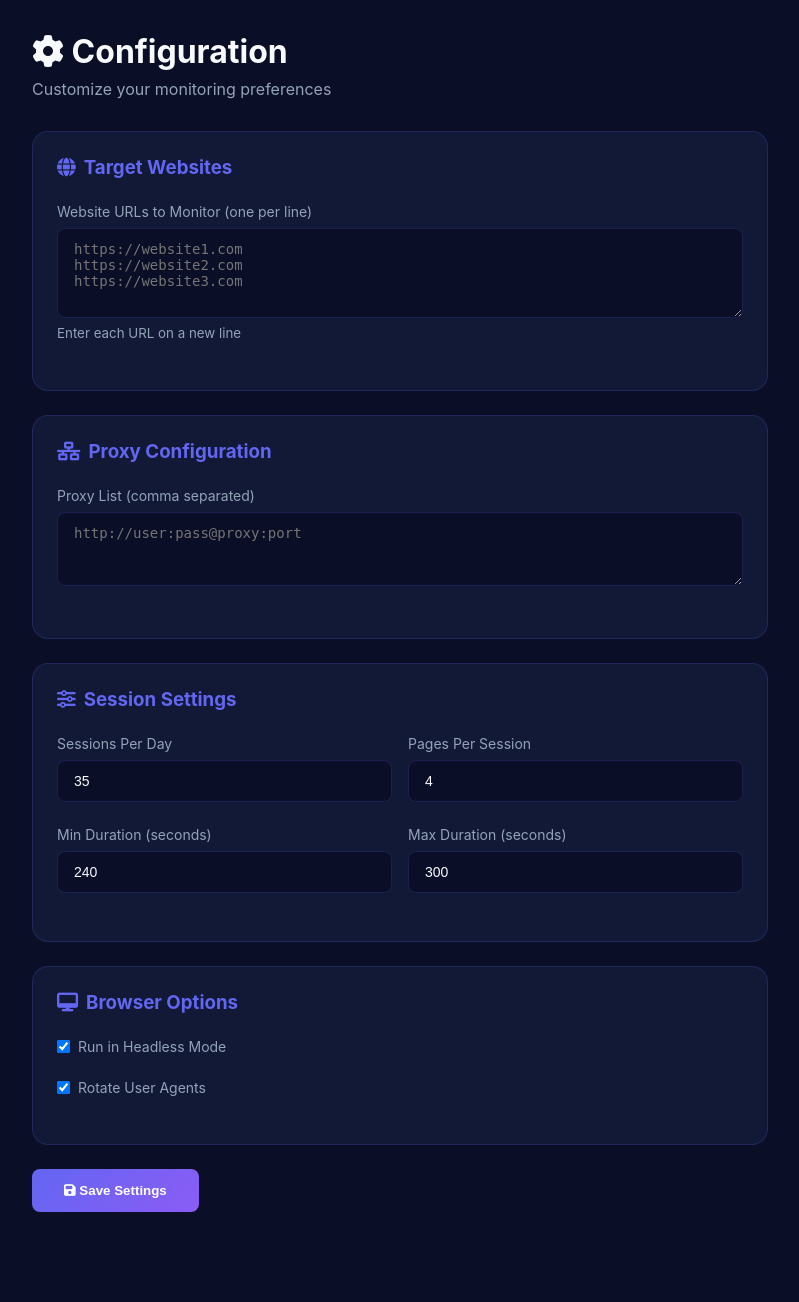
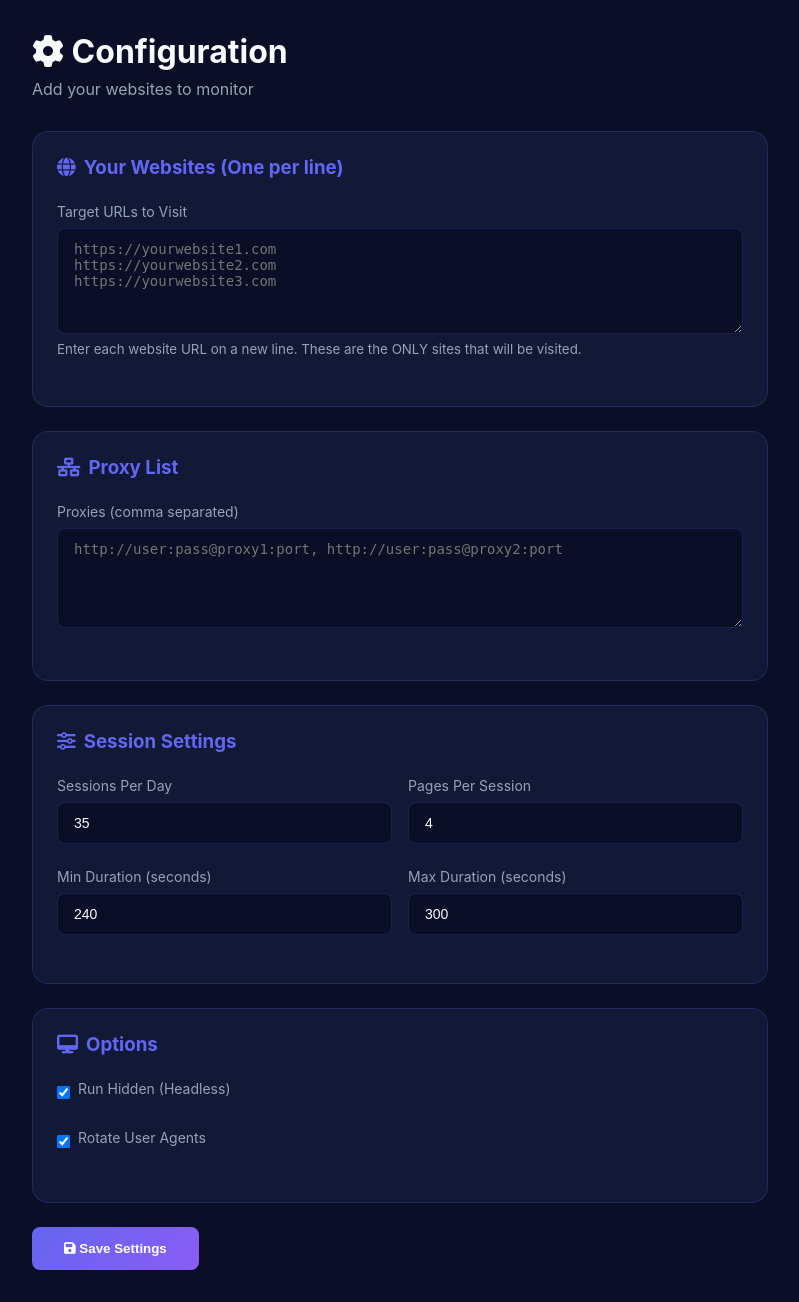
Before and after one commit to MrZorian/geo-site-monitor, a Flask app: page /settings in a window 1280 px wide. Shown: the part 62-1364 px from the top of the page, without its empty margins (240-1039 px from the left). Before the commit the page ends 1274 px from the top, so only its background shows below. Run offline with Flask 3, Linux system fonts and the light colour scheme.

Commit message:
Update settings.html

```diff
--- a/templates/settings.html
+++ b/templates/settings.html
@@ -59,7 +59,6 @@
             color: #94a3b8;
             font-size: 0.875rem;
         }
-        .form-group input,
         .form-group textarea {
             width: 100%;
             background: #0a0e27;
@@ -68,14 +67,19 @@
             padding: 0.75rem 1rem;
             border-radius: 0.5rem;
             font-size: 0.875rem;
+            min-height: 100px;
+            font-family: monospace;
         }
-        .form-group input:focus,
-        .form-group textarea:focus {
-            outline: none;
-            border-color: #6366f1;
+        .form-group input {
+            width: 100%;
+            background: #0a0e27;
+            border: 1px solid rgba(99,102,241,0.2);
+            color: #f8fafc;
+            padding: 0.75rem 1rem;
+            border-radius: 0.5rem;
+            font-size: 0.875rem;
         }
-
-        .row { display: grid; grid-template-columns: 1fr 1fr; gap: 1rem; }
+        .form-row { display: grid; grid-template-columns: 1fr 1fr; gap: 1rem; }
 
         .btn {
             padding: 0.875rem 2rem;
@@ -83,15 +87,8 @@
             border-radius: 0.5rem;
             cursor: pointer;
             font-weight: 600;
-        }
-        .btn-primary {
             background: linear-gradient(135deg, #6366f1, #8b5cf6);
             color: white;
-        }
-        .btn-secondary {
-            background: #0a0e27;
-            color: #f8fafc;
-            border: 1px solid rgba(99,102,241,0.2);
         }
 
         .checkbox-group {
@@ -114,6 +111,20 @@
             transition: all 0.3s;
         }
         .save-notice.show { transform: translateY(0); opacity: 1; }
+
+        .url-list {
+            margin-top: 1rem;
+            display: flex;
+            flex-wrap: wrap;
+            gap: 0.5rem;
+        }
+        .url-badge {
+            background: rgba(99,102,241,0.2);
+            color: #6366f1;
+            padding: 0.5rem 1rem;
+            border-radius: 2rem;
+            font-size: 0.875rem;
+        }
     </style>
 </head>
 <body>
@@ -128,65 +139,66 @@
 
     <div class="container">
         <h1><i class="fas fa-cog"></i> Configuration</h1>
-        <p class="subtitle">Customize your monitoring preferences</p>
+        <p class="subtitle">Add your websites to monitor</p>
 
         <form id="settingsForm">
             <div class="card">
-                <h3><i class="fas fa-globe"></i> Target Websites</h3>
+                <h3><i class="fas fa-globe"></i> Your Websites (One per line)</h3>
                 <div class="form-group">
-                    <label>Website URLs to Monitor (one per line)</label>
-                    <textarea name="TARGET_URLS" id="targetUrls" rows="4"
-                        placeholder="https://website1.com&#10;https://website2.com&#10;https://website3.com"></textarea>
-                    <small style="color: #94a3b8;">Enter each URL on a new line</small>
+                    <label>Target URLs to Visit</label>
+                    <textarea name="TARGET_URLS" id="targetUrls" rows="5"
+                        placeholder="https://yourwebsite1.com&#10;https://yourwebsite2.com&#10;https://yourwebsite3.com"></textarea>
+                    <small style="color: #94a3b8;">Enter each website URL on a new line. These are the ONLY sites that will be visited.</small>
                 </div>
+                <div class="url-list" id="urlList"></div>
             </div>
 
             <div class="card">
-                <h3><i class="fas fa-network-wired"></i> Proxy Configuration</h3>
+                <h3><i class="fas fa-network-wired"></i> Proxy List</h3>
                 <div class="form-group">
-                    <label>Proxy List (comma separated)</label>
+                    <label>Proxies (comma separated)</label>
                     <textarea name="PROXY_LIST" id="proxyList" rows="3"
-                        placeholder="http://user:pass@proxy:port"></textarea>
+                        placeholder="http://user:pass@proxy1:port, http://user:pass@proxy2:port"></textarea>
                 </div>
             </div>
 
             <div class="card">
                 <h3><i class="fas fa-sliders-h"></i> Session Settings</h3>
-                <div class="row">
+                <div class="form-row">
                     <div class="form-group">
                         <label>Sessions Per Day</label>
-                        <input type="number" name="SESSIONS_PER_DAY" id="sessionsPerDay" value="35">
+                        <input type="number" name="SESSIONS_PER_DAY" value="35">
                     </div>
                     <div class="form-group">
                         <label>Pages Per Session</label>
-                        <input type="number" name="PAGES_PER_SESSION" id="pagesPerSession" value="4">
+                        <input type="number" name="PAGES_PER_SESSION" value="4">
                     </div>
                 </div>
-                <div class="row">
+                <div class="form-row">
                     <div class="form-group">
                         <label>Min Duration (seconds)</label>
-                        <input type="number" name="MIN_SESSION_DURATION" id="minDuration" value="240">
+                        <input type="number" name="MIN_SESSION_DURATION" value="240">
                     </div>
                     <div class="form-group">
                         <label>Max Duration (seconds)</label>
-                        <input type="number" name="MAX_SESSION_DURATION" id="maxDuration" value="300">
+                        <input type="number" name="MAX_SESSION_DURATION" value="300">
                     </div>
                 </div>
             </div>
 
             <div class="card">
-                <h3><i class="fas fa-desktop"></i> Browser Options</h3>
+                <h3><i class="fas fa-desktop"></i> Options</h3>
                 <div class="form-group checkbox-group">
                     <input type="checkbox" name="HEADLESS" id="headless" checked>
-                    <label for="headless" style="margin: 0;">Run in Headless Mode</label>
+                    <label for="headless">Run Hidden (Headless)</label>
                 </div>
                 <div class="form-group checkbox-group">
                     <input type="checkbox" name="USER_AGENT_ROTATION" id="userAgentRotation" checked>
-                    <label for="userAgentRotation" style="margin: 0;">Rotate User Agents</label>
+                    <label for="userAgentRotation">Rotate User Agents</label>
                 </div>
             </div>
 
-            <button type="submit" class="btn btn-primary">
+            <button type="submit" class="btn">
                 <i class="fas fa-save"></i> Save Settings
             </button>
         </form>
@@ -201,13 +213,19 @@
         fetch('/api/settings')
             .then(r => r.json())
             .then(settings => {
+                // Populate form
                 Object.keys(settings).forEach(key => {
                     const el = document.querySelector(`[name="${key}"]`);
                     if (el) {
                         if (el.type === 'checkbox') {
                             el.checked = settings[key].toLowerCase() === 'true';
                         } else if (key === 'TARGET_URLS' && settings[key]) {
-                            el.value = settings[key].split(',').join('\n');
+                            el.value = settings[key].split(',').map(u => u.trim()).join('\n');
+                            // Show badges
+                            const urls = settings[key].split(',').filter(u => u.trim());
+                            document.getElementById('urlList').innerHTML = urls.map(u =>
+                                `<span class="url-badge">${u.trim()}</span>`
+                            ).join('');
                         } else {
                             el.value = settings[key];
                         }
@@ -224,8 +242,12 @@
                 if (input.type === 'checkbox') {
                     data[input.name] = input.checked.toString();
                 } else if (input.name === 'TARGET_URLS') {
-                    // Convert newlines to commas
-                    data[input.name] = input.value.split('\n').map(u => u.trim()).filter(u => u).join(',');
+                    // Convert newlines to commas, filter out example.com
+                    const urls = input.value.split('\n')
+                        .map(u => u.trim())
+                        .filter(u => u && !u.includes('example.com'))
+                        .join(',');
+                    data[input.name] = urls;
                 } else {
                     data[input.name] = input.value;
                 }
@@ -238,6 +260,12 @@
             });
 
             if (response.ok) {
+                // Update display
+                const urls = data['TARGET_URLS'].split(',').filter(u => u.trim());
+                document.getElementById('urlList').innerHTML = urls.map(u =>
+                    `<span class="url-badge">${u.trim()}</span>`
+                ).join('');
+
                 const notice = document.getElementById('saveNotice');
                 notice.classList.add('show');
                 setTimeout(() => notice.classList.remove('show'), 3000);
```
